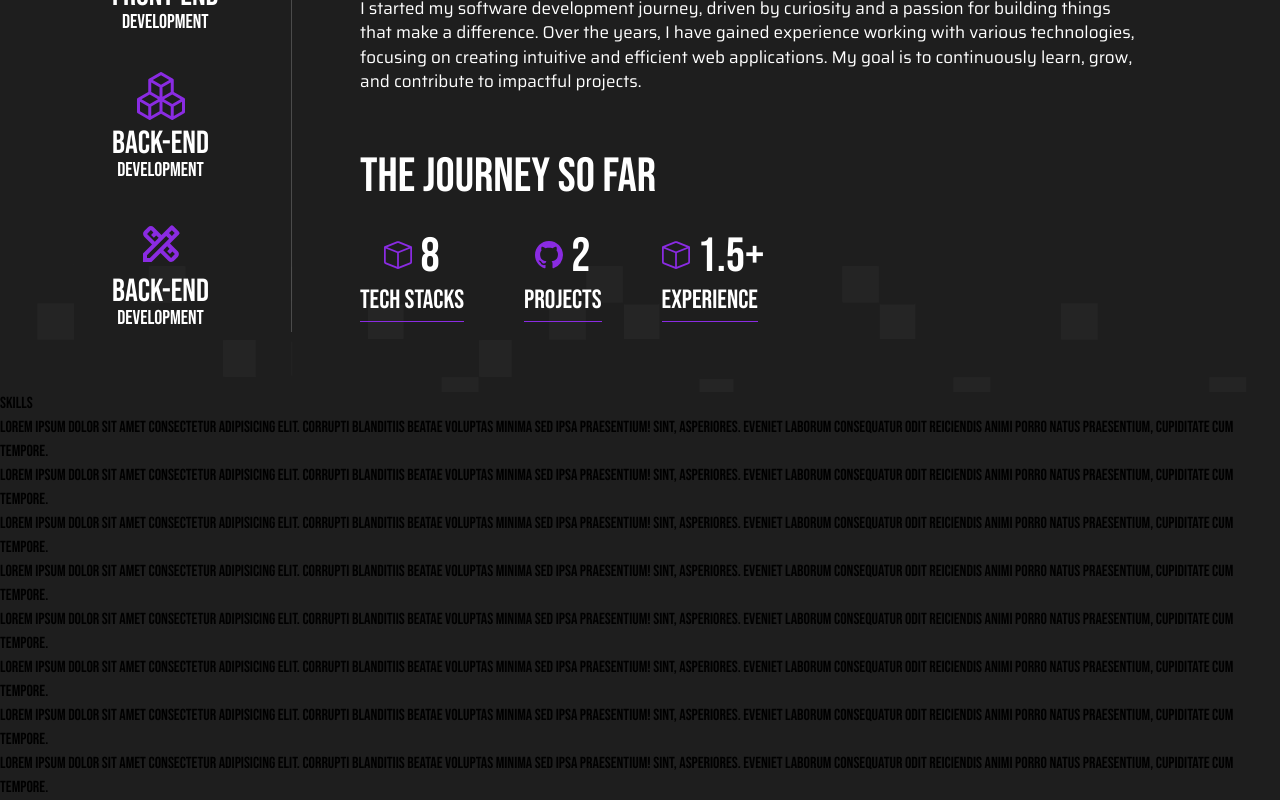
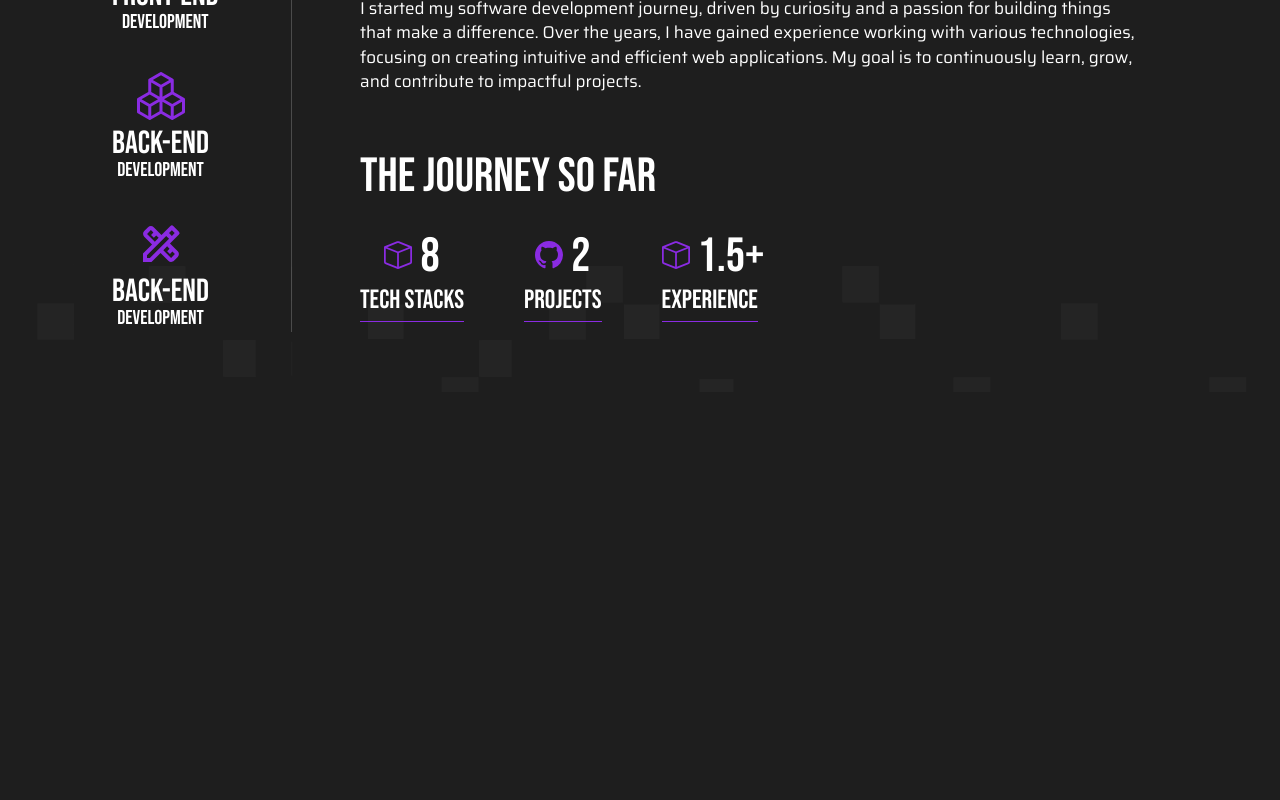
Before and after one commit to AnthonyFrank-Ordonez/my-portfolio, a React (Vite) app: page / in a window 1280 px wide. Shown: the part 636-1436 px from the top of the page. After the commit the page ends 1028 px from the top, so only its background shows below. Built offline with nearby package versions, Linux system fonts and the light colour scheme; a web font is replaced by a local one.

Commit message:
Edited the about page section

```diff
--- a/src/components/About.tsx
+++ b/src/components/About.tsx
@@ -17,7 +17,7 @@ export default function About() {
 				loading='lazy'
 				className='absolute inset-0 -z-10 h-full w-full object-cover opacity-5'
 			/>
-			<div className='mx-auto grid max-w-lg grid-cols-1 px-8 py-15 md:max-w-[65rem] md:grid-cols-[150px_3fr] md:gap-12 md:px-13 lg:mx-10 lg:max-w-6xl lg:grid-cols-[200px_3fr] xl:mx-auto xl:max-w-[75rem] 2xl:mx-auto 2xl:mt-25 2xl:max-w-[86rem] 2xl:py-30'>
+			<div className='mx-auto grid max-w-lg grid-cols-1 px-8 py-15 md:max-w-[65rem] md:grid-cols-[150px_3fr] md:gap-12 md:px-13 lg:mx-10 lg:max-w-6xl lg:grid-cols-[200px_3fr] xl:mx-auto xl:max-w-[75rem] 2xl:mx-auto 2xl:mt-25 2xl:max-w-[86rem]'>
 				<div className='md:border-r-secondary/20 hidden md:mx-auto md:flex md:w-full md:flex-col md:items-start md:justify-center md:gap-5 md:border-r md:px-5 xl:gap-9'>
 					<div className='flex flex-col items-center justify-center'>
 						<BsCodeSlash className='text-tertiary h-10 w-10 xl:h-12 xl:w-12 2xl:h-14 2xl:w-14' />
--- a/src/components/Skills.tsx
+++ b/src/components/Skills.tsx
@@ -1,56 +1,3 @@
 export default function Skills() {
-	return (
-		<section id='skills'>
-			<h1>Skills</h1>
-			<p>
-				Lorem ipsum dolor sit amet consectetur adipisicing elit. Corrupti
-				blanditiis beatae voluptas minima sed ipsa praesentium! Sint,
-				asperiores. Eveniet laborum consequatur odit reiciendis animi porro
-				natus praesentium, cupiditate cum tempore.
-			</p>
-			<p>
-				Lorem ipsum dolor sit amet consectetur adipisicing elit. Corrupti
-				blanditiis beatae voluptas minima sed ipsa praesentium! Sint,
-				asperiores. Eveniet laborum consequatur odit reiciendis animi porro
-				natus praesentium, cupiditate cum tempore.
-			</p>
-			<p>
-				Lorem ipsum dolor sit amet consectetur adipisicing elit. Corrupti
-				blanditiis beatae voluptas minima sed ipsa praesentium! Sint,
-				asperiores. Eveniet laborum consequatur odit reiciendis animi porro
-				natus praesentium, cupiditate cum tempore.
-			</p>
-			<p>
-				Lorem ipsum dolor sit amet consectetur adipisicing elit. Corrupti
-				blanditiis beatae voluptas minima sed ipsa praesentium! Sint,
-				asperiores. Eveniet laborum consequatur odit reiciendis animi porro
-				natus praesentium, cupiditate cum tempore.
-			</p>
-			<p>
-				Lorem ipsum dolor sit amet consectetur adipisicing elit. Corrupti
-				blanditiis beatae voluptas minima sed ipsa praesentium! Sint,
-				asperiores. Eveniet laborum consequatur odit reiciendis animi porro
-				natus praesentium, cupiditate cum tempore.
-			</p>
-			<p>
-				Lorem ipsum dolor sit amet consectetur adipisicing elit. Corrupti
-				blanditiis beatae voluptas minima sed ipsa praesentium! Sint,
-				asperiores. Eveniet laborum consequatur odit reiciendis animi porro
-				natus praesentium, cupiditate cum tempore.
-			</p>
-			<p>
-				Lorem ipsum dolor sit amet consectetur adipisicing elit. Corrupti
-				blanditiis beatae voluptas minima sed ipsa praesentium! Sint,
-				asperiores. Eveniet laborum consequatur odit reiciendis animi porro
-				natus praesentium, cupiditate cum tempore.
-			</p>
-
-			<p>
-				Lorem ipsum dolor sit amet consectetur adipisicing elit. Corrupti
-				blanditiis beatae voluptas minima sed ipsa praesentium! Sint,
-				asperiores. Eveniet laborum consequatur odit reiciendis animi porro
-				natus praesentium, cupiditate cum tempore.
-			</p>
-		</section>
-	);
+	return <section id='skills'></section>;
 }
```
